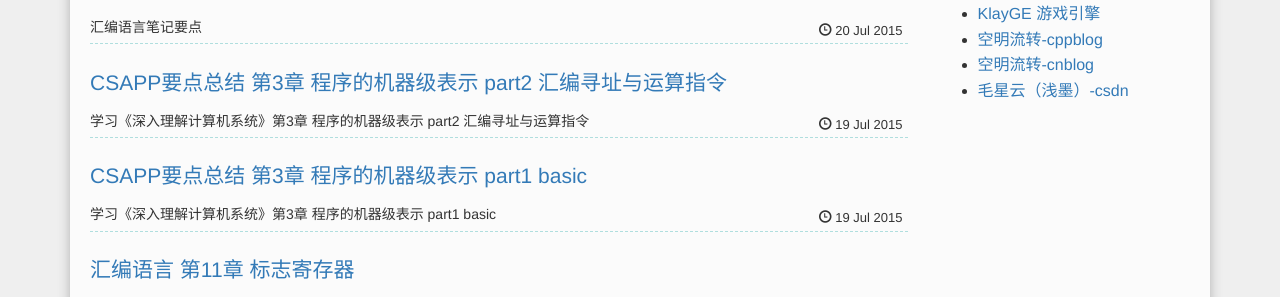
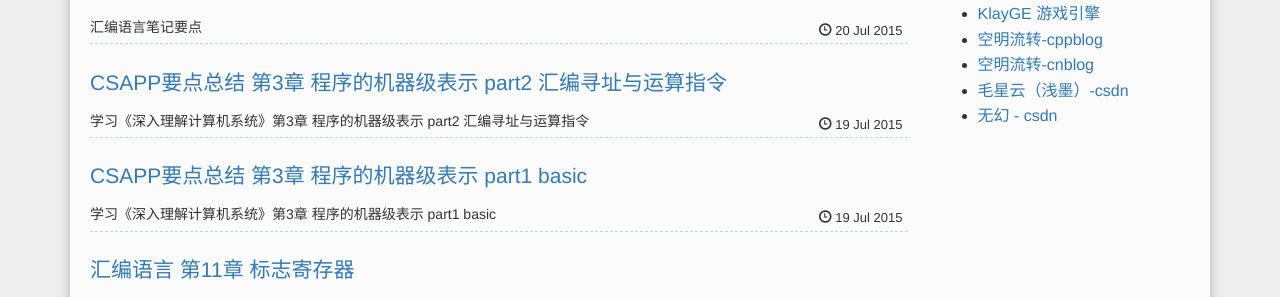
Before and after one commit to SenZhangAI/senzhangai.github.com, a Jekyll site: the page built from index.html, in a window 1280 px wide. Shown: the part 990-1287 px from the top of the page. Built offline with Jekyll 4.4.1, drawn with Linux system fonts in a browser that asks for light colours; Markdown is read by kramdown in place of the engine named in the settings; the list of posts is cut into pages by our own code; comment, search, counter and statistics services are not loaded.

Commit message:
add new item for blogroll

```diff
--- a/_data/blogroll.json
+++ b/_data/blogroll.json
@@ -27,4 +27,8 @@
         "title": "毛星云（浅墨）-csdn",
         "url": "http://blog.csdn.net/poem_qianmo?viewmode=contents"
     },
+    {
+        "title": "无幻 - csdn",
+        "url": "http://blog.csdn.net/akof1314?viewmode=contents"
+    }
 ]
```
